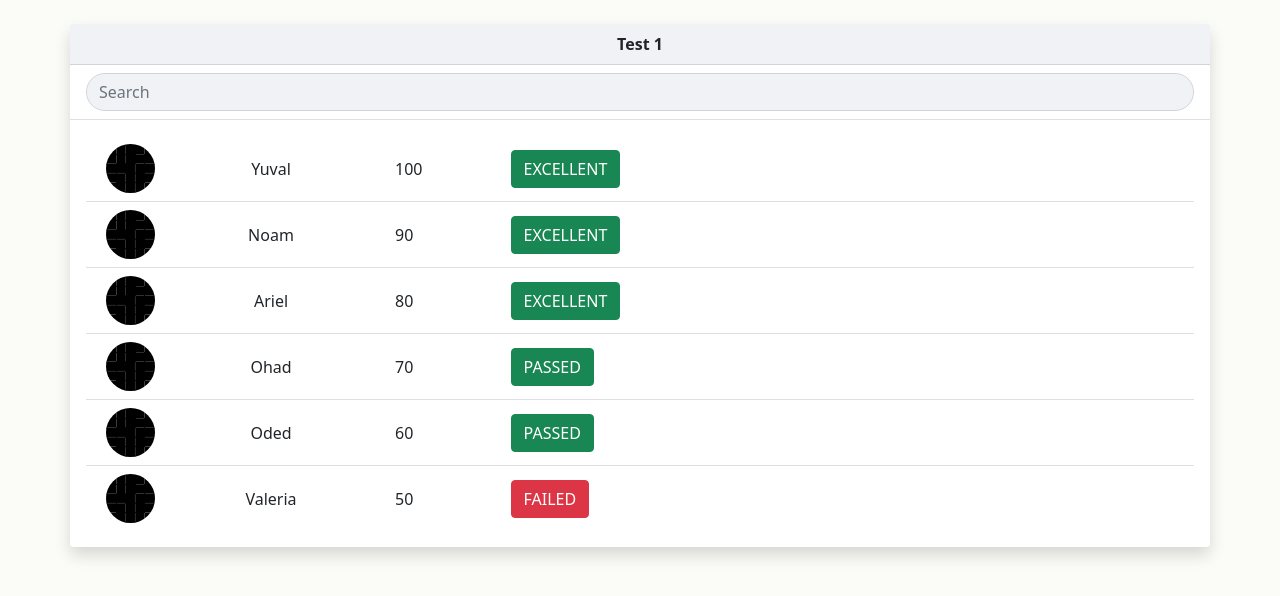
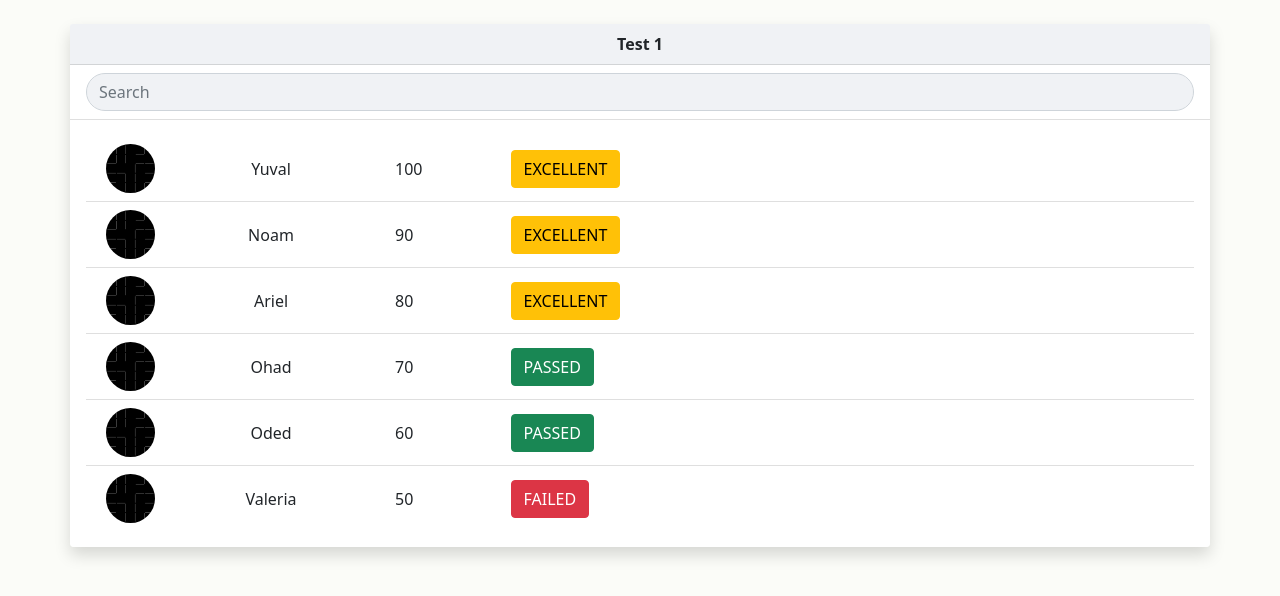
Before and after one commit to yuvalgrofman/Soldier_Tracker, a React (Create React App) app in the folder web-client/: page / in a window 1280 px wide. Shown: the top 596 px of the page. Built offline with nearby package versions, Linux system fonts and the light colour scheme.

Commit message:
changed statebox styling

```diff
--- a/web-client/src/general/StateBox.js
+++ b/web-client/src/general/StateBox.js
@@ -8,7 +8,7 @@
                 "FAILED": "btn-danger",
                 "PASSED": "btn-success",
                 "UNTESTED": "btn-secondary",
-                "EXCELLENT": "btn-success"
+                "EXCELLENT": "btn-warning"
         }
 
         if (state in state_to_style) {
@@ -21,7 +21,7 @@
 
         // If state not defined - return warning
         return (
-                <button type="button" class="btn btn-warning disable"></button>
+                <button type="button" class="btn btn-black disable"></button>
         );
 }
 
```
